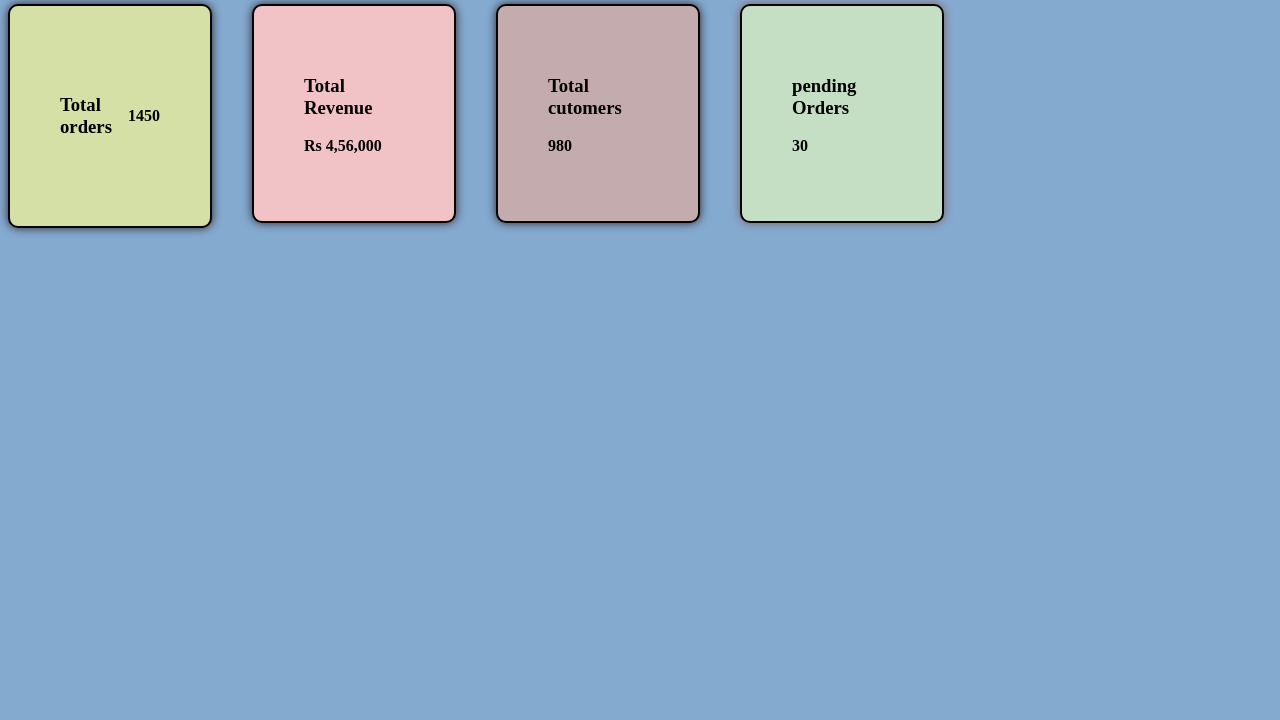
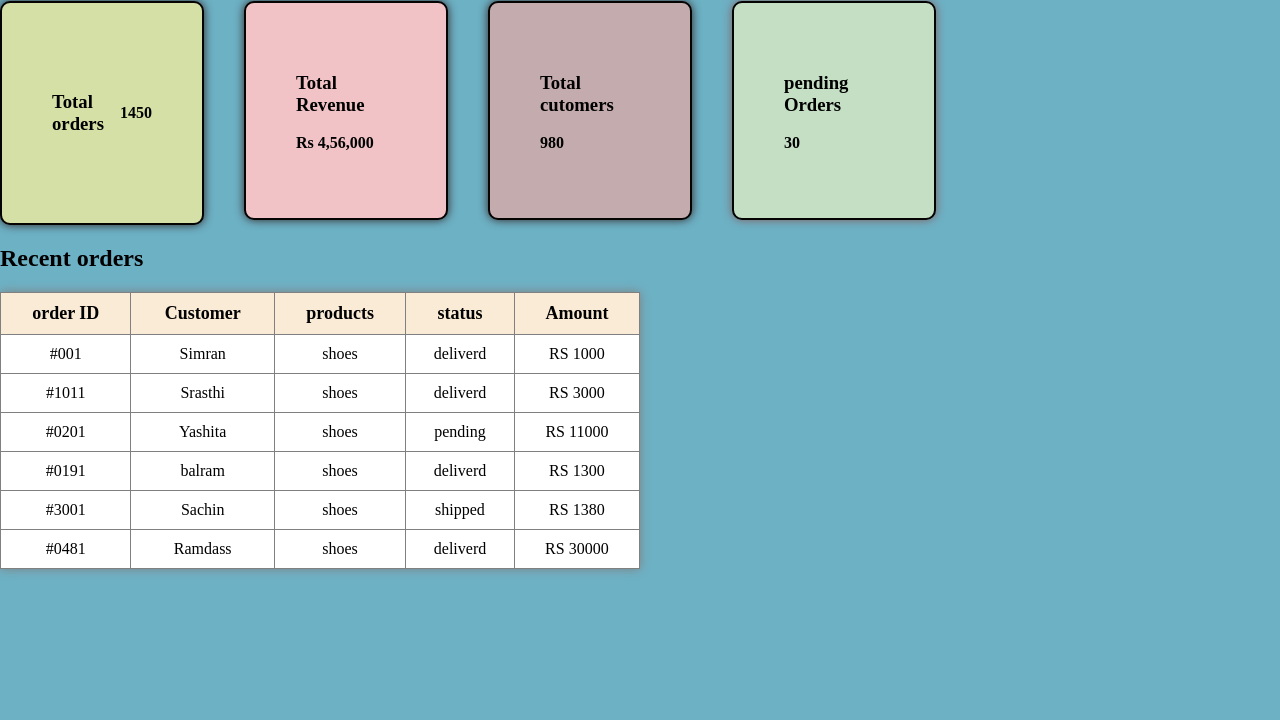
Before and after one commit to BalramKushwah21/E-Commerce, a plain HTML site: page Frontend/HTML/index.html in a window 1280 px wide. Shown: the part 80-800 px from the top of the page. Drawn offline with Linux system fonts and the light colour scheme; files whose address does not match are found by name.

Commit message:
adding extra things in html dashboard

```diff
--- a/Frontend/CSS/index.css
+++ b/Frontend/CSS/index.css
@@ -1,11 +1,12 @@
-<<<<<<< HEAD
+
 #bg{
-    background-color: rgb(159, 217, 240);
-    width: 180vh;
+    background-color: rgb(128, 187, 211);
+    width: 190vh;
     height: 90vh;
 }
 body{
-    background-color:rgb(132, 170, 208);
+
+    background-color:rgb(112, 157, 201);
 }
 .cards{
     background-color: rgb(173, 119, 95);
@@ -18,11 +19,12 @@ body{
     justify-self: center;
     font-weight: 40px;
 }
-=======
+
 body {
+
   margin: 0;
   padding: 0;
-  background-color: rgb(144, 219, 167);
+  background-color: rgb(109, 177, 197);
 }
 
 .header {
@@ -46,7 +48,6 @@ a {
 a:hover{
     color:rgb(0, 31, 188);
 }
->>>>>>> 417f946c147c02d48a2b23cafa504abff33098ee
 /* dashboard*/
 .dashboard{
     padding: 20px;
@@ -59,7 +60,7 @@ a:hover{
 }
 .box{
     background-color:rgb(197, 223, 197);
-    width: 100px;
+    width: 10px;
     padding:500px;
     border-radius:10px;
     box-shadow:0 0 10px rgb(128, 92, 92);
@@ -111,3 +112,35 @@ a:hover{
      border: 2px solid rgb(6, 3, 3);
 
 }
+.cards:hover {
+    background-color: rgb(131, 181, 98);
+}
+
+.item:hover {
+    background-color: rgb(167, 93, 93);
+}
+
+.total:hover {
+    background-color: rgb(102, 169, 111);
+}
+
+.pending:hover {
+    background-color: rgb(191, 215, 97);
+}
+
+/*table*/
+.order-table{
+    width:50%;
+    background-color: white;
+    border-collapse: collapse;
+    box-shadow: 0 0 10px gray;;
+}
+.order-table th,.order-table td{
+    border:1px solid gray;
+    padding:10px;
+    text-align:center;
+}
+.order-table th{
+    background-color: antiquewhite;
+    font-size:18px;
+}
--- a/Frontend/HTML/index.html
+++ b/Frontend/HTML/index.html
@@ -23,6 +23,7 @@
     </div>
     <!-- Dashboard Section-->
      <div class="Dashboard">
+
         <!-- Card section-->
          <div class="card-container">
             <div class="cards">
@@ -42,7 +43,61 @@
             <p>30</p>
          </div>
      </div>
+     <!--Recent order table-->
+     <h2> Recent orders</h2>
+     <table class="order-table">
+      <tr>
+         <th>order ID</th>
+         <th>Customer </th>
+         <th>products</th>
+         <th>status</th>
+         <th>Amount</th>
+      </tr>
+      <tr>
+         <td>#001</td>
+         <td>Simran</td>
+         <td>shoes</td>
+         <td>deliverd</td>
+         <td>RS 1000</td>
+      </tr>
+      <tr>
+         <td>#1011</td>
+         <td>Srasthi</td>
+         <td>shoes</td>
+         <td>deliverd</td>
+         <td>RS 3000</td>
+      </tr>
+      <tr>
+         <td>#0201</td>
+         <td>Yashita</td>
+         <td>shoes</td>
+         <td>pending</td>
+         <td>RS 11000</td>
+      </tr>
+      <tr>
+         <td>#0191</td>
+         <td>balram</td>
+         <td>shoes</td>
+         <td>deliverd</td>
+         <td>RS 1300</td>
+      </tr>
+      <tr>
+         <td>#3001</td>
+         <td>Sachin</td>
+         <td>shoes</td>
+         <td>shipped</td>
+         <td>RS 1380</td>
+      </tr>
+      <tr>
+         <td>#0481</td>
+         <td>Ramdass</td>
+         <td>shoes</td>
+         <td>deliverd</td>
+         <td>RS 30000</td>
+      </tr>
+     </table>
 
+     </div>
 
  <!-- <script>alert("Hello Dominators")</script> -->
     <script src="JavaScript/script.js"></script>
```
